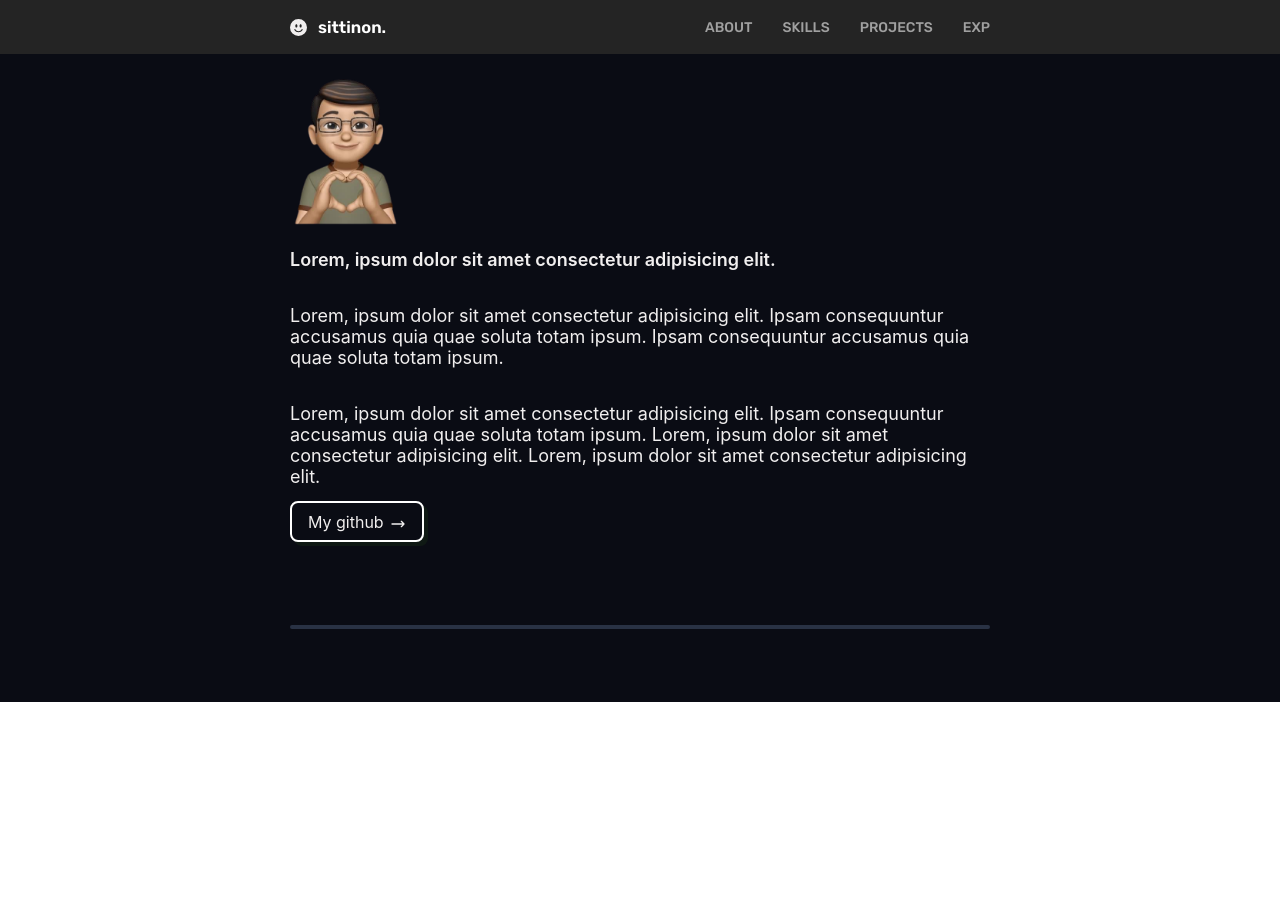
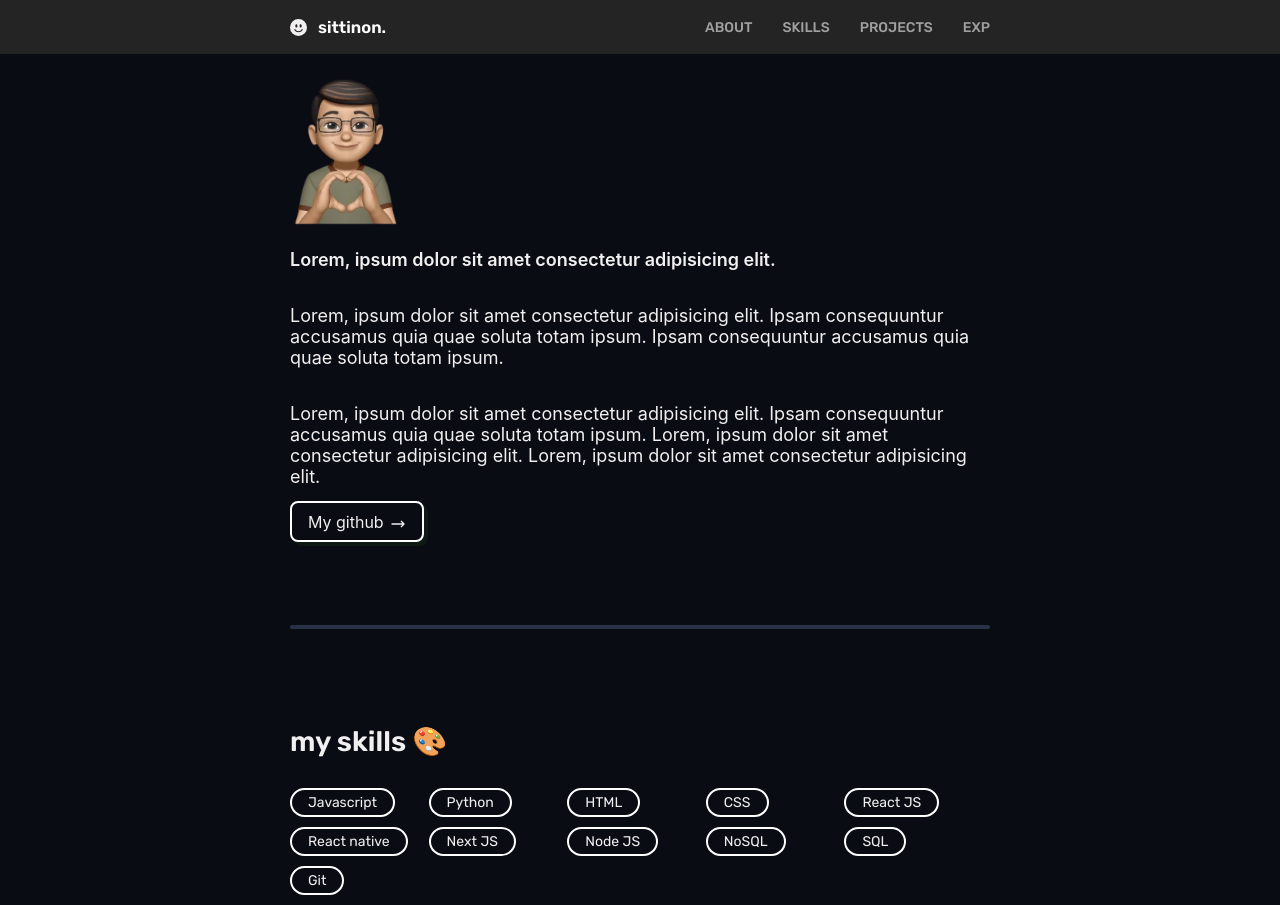
Before and after one commit to Grapeka/sittinonweb, a React (Create React App) app: page / in a window 1280 px wide. Before the commit the page ends 800 px from the top, so only its background shows below. Built offline with nearby package versions, Linux system fonts and the light colour scheme.

Commit message:
feat: MySkills component

```diff
--- a/src/UI/Wrapper/Wrapper.module.scss
+++ b/src/UI/Wrapper/Wrapper.module.scss
@@ -8,6 +8,8 @@
   .content {
     width: 52%;
     min-width: 700px;
+
+    max-width: 1300px;
   }
 }
 
--- /dev/null
+++ b/src/components/MySkills/MySkills.js
@@ -0,0 +1,37 @@
+import classes from "./MySkills.module.scss";
+import Wrapper from "../../UI/Wrapper/Wrapper";
+import { useState } from "react";
+
+const MySkills = () => {
+  const [skills, setSkills] = useState([
+    "Javascript",
+    "Python",
+    "HTML",
+    "CSS",
+    "React JS",
+    "React native",
+    "Next JS",
+    "Node JS",
+    "NoSQL",
+    "SQL",
+    "Git",
+  ]);
+  return (
+    <Wrapper>
+      <div className={classes.content}>
+        <h2 className={classes.head}>my skills 🎨</h2>
+        <div className={classes.skillSet}>
+          {skills.map((e, i) => {
+            return (
+              <div className={classes.aSkill}>
+                <span>{e}</span>
+              </div>
+            );
+          })}
+        </div>
+      </div>
+    </Wrapper>
+  );
+};
+
+export default MySkills;
--- /dev/null
+++ b/src/components/MySkills/MySkills.module.scss
@@ -0,0 +1,32 @@
+.content {
+  max-width: 100vw;
+  height: 180px;
+  font-family: "Rubik";
+  color: rgb(241, 239, 239);
+  .head {
+    font-size: 28px;
+  }
+  .skillSet {
+    margin-top: 30px;
+    width: 99%;
+    display: grid;
+    grid-template-columns: repeat(auto-fill, minmax(120px, 1fr));
+    row-gap: 10px;
+    .aSkill {
+      display: flex;
+      flex-direction: row;
+      transition: 0.1s;
+      background-color: rgba(10, 12, 20, 255);
+
+      &:hover {
+        cursor: pointer;
+      }
+      span {
+        padding: 0.25rem 1rem;
+        border: 2px solid white;
+        border-radius: 15px;
+        font-size: 14px;
+      }
+    }
+  }
+}
--- a/src/pages/Home.js
+++ b/src/pages/Home.js
@@ -3,6 +3,7 @@ import { useState } from "react";
 import Navbar from "../components/์Navbar/Navbar";
 import Greeting from "../components/Greeting/Greeting";
 import Spacer from "../components/Spacer/Spacer";
+import MySkills from "../components/MySkills/MySkills";
 
 const Home = () => {
   const [navMobileOverlay, setNavMobileOverlay] = useState(false);
@@ -14,6 +15,7 @@ const Home = () => {
       />
       <Greeting />
       <Spacer />
+      <MySkills />
       <div className={classes.sth}></div>
     </div>
   );
```
